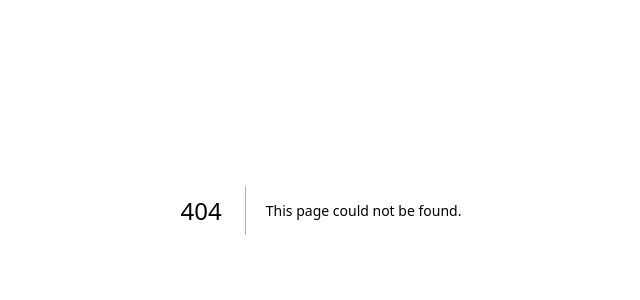
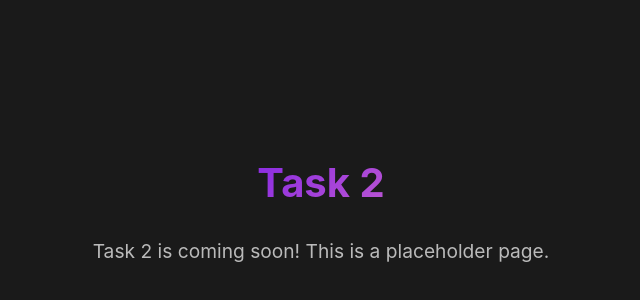
Before and after one commit to Mettle79/Phase4, a Next.js app: page /task2 in a window 1280 px wide. Before the commit this address had no page. Shown: the part 190-490 px from the top of the page, without its empty margins (319-959 px from the left). Built offline with nearby package versions, Linux system fonts and the light colour scheme.

Commit message:
feat: add Task 2 placeholder page with styled components

```diff
--- /dev/null
+++ b/src/app/task2/page.tsx
@@ -0,0 +1,36 @@
+'use client';
+
+export default function Task2() {
+  return (
+    <main style={{
+      minHeight: '100vh',
+      display: 'flex',
+      alignItems: 'center',
+      justifyContent: 'center',
+      background: '#1a1a1a',
+      color: 'white',
+      flexDirection: 'column',
+      gap: '2rem',
+      padding: '2rem'
+    }}>
+      <h1 style={{
+        fontSize: '2.5rem',
+        fontWeight: '700',
+        background: 'linear-gradient(135deg, #8a2be2 0%, #ba55d3 100%)',
+        WebkitBackgroundClip: 'text',
+        WebkitTextFillColor: 'transparent',
+        backgroundClip: 'text'
+      }}>
+        Task 2
+      </h1>
+      <p style={{
+        fontSize: '1.2rem',
+        color: 'rgba(255, 255, 255, 0.7)',
+        textAlign: 'center',
+        maxWidth: '600px'
+      }}>
+        Task 2 is coming soon! This is a placeholder page.
+      </p>
+    </main>
+  );
+}
```
